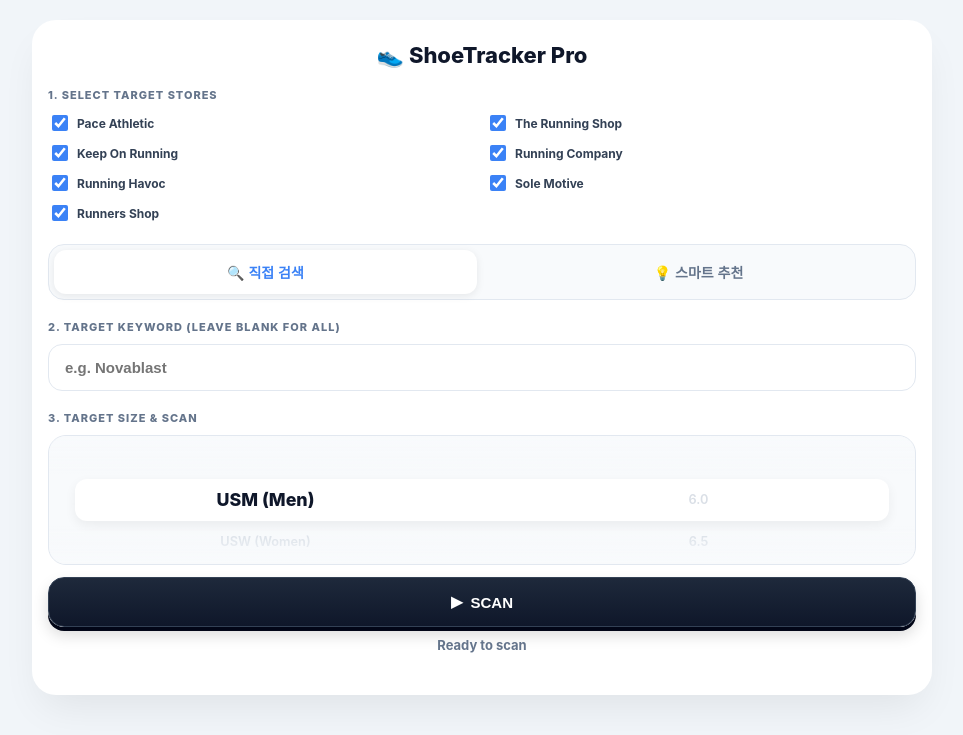
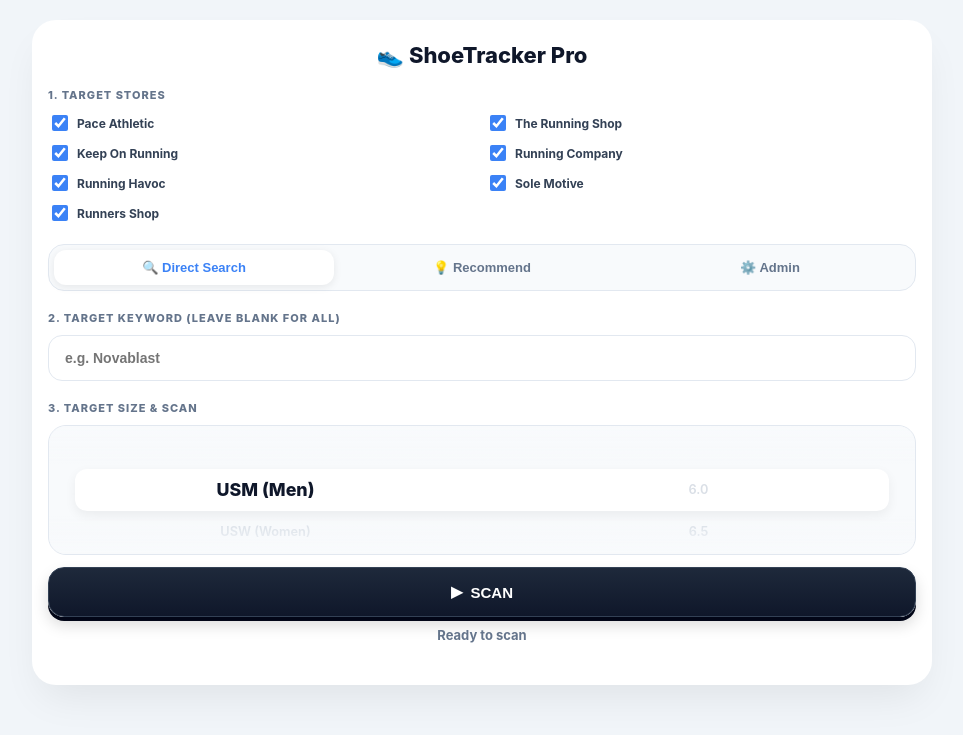
Before and after one commit to shawnlee-au/shoe-tracker, a Flask app: page / in a window 1280 px wide. Shown: the top 735 px of the page, without its empty margins (158-1121 px from the left). Run offline with Flask 3, Linux system fonts and the light colour scheme.

Commit message:
Add files via upload

```diff
--- a/app.py
+++ b/app.py
@@ -8,30 +8,70 @@ else: ssl._create_default_https_context = _create_unverified_https_context
 
 app = Flask(__name__)
 
+DB_FILE = 'shoe_db.json'
+DEFAULT_DB = {
+    "daily": {
+        "latest": "Novablast 4, Pegasus 41, Clifton 9, 880 v14, Ghost 16",
+        "value": "Novablast 3, Pegasus 40, Clifton 8, 880 v13, Ghost 15"
+    },
+    "max": {
+        "latest": "Nimbus 26, 1080 v13, Bondi 8, Invincible 3, Ghost Max",
+        "value": "Nimbus 25, 1080 v12, Bondi 7, Invincible 2"
+    },
+    "racing": {
+        "latest": "Vaporfly 3, Alphafly 3, Metaspeed Sky, Endorphin Pro 4",
+        "value": "Vaporfly 2, Alphafly 2, Endorphin Pro 3"
+    },
+    "super": {
+        "latest": "Superblast 2, Mach X 2, SC Trainer v3, Endorphin Speed 4",
+        "value": "Superblast, Mach X, SC Trainer v2, Endorphin Speed 3"
+    }
+}
+
+def get_db():
+    if os.path.exists(DB_FILE):
+        try:
+            with open(DB_FILE, 'r', encoding='utf-8') as f: return json.load(f)
+        except: pass
+    return DEFAULT_DB
+
+@app.route('/api/config', methods=['GET', 'POST'])
+def config_api():
+    if request.method == 'POST':
+        new_data = request.get_json(silent=True)
+        if new_data:
+            with open(DB_FILE, 'w', encoding='utf-8') as f:
+                json.dump(new_data, f, ensure_ascii=False)
+            return jsonify({"status": "ok"})
+    return jsonify(get_db())
+
 def scan_store(name, url_base, kw, gender, size_num):
     res = []
     seen_titles = set()
     try:
         url_base = url_base.rstrip('/')
-        search_term = kw.replace(' ', '+') if kw.strip() else "running+shoes"
+        words = kw.strip().split()
+        search_term = words[0] if words else "running+shoes"
         search_url = f"{url_base}/search?q={search_term}"
 
         req = urllib.request.Request(search_url, headers={'User-Agent': 'Mozilla/5.0'})
-        html = urllib.request.urlopen(req, timeout=8).read().decode('utf-8')
+        html = urllib.request.urlopen(req, timeout=10).read().decode('utf-8')
         handles = list(dict.fromkeys(re.findall(r'href="[^"]*/products/([^"?/#]+)', html)))
 
-        kl = kw.lower().strip()
+        kl_words = [w.lower() for w in words]
         target_f = float(size_num)
 
-        for h in handles[:20]:
+        for h in handles[:25]:
             try:
                 p_url = f"{url_base}/products/{h}"
                 j_req = urllib.request.Request(f"{p_url}.js", headers={'User-Agent': 'Mozilla/5.0'})
-                j_data = json.loads(urllib.request.urlopen(j_req, timeout=4).read().decode('utf-8'))
+                j_data = json.loads(urllib.request.urlopen(j_req, timeout=5).read().decode('utf-8'))
                 t = j_data.get('title', h)
-                tl = t.lower()
+                tl = t.lower().replace('-', ' ')
 
-                if kl and kl not in tl: continue
+                # 유연한 키워드 매칭: 띄어쓰기 무시 및 부분 단어 확인
+                if kl_words and not all(w in tl for w in kl_words): continue
+
                 is_womens_shoe = 'women' in tl or 'wmns' in tl
                 is_unisex_shoe = 'unisex' in tl
 
@@ -87,9 +127,11 @@ def scan_api():
         stores = req.get('stores', [])
 
         if not k_list: k_list = ['']
+        k_list = [k.strip() for k in k_list if k.strip()]
 
         data = []
-        with ThreadPoolExecutor(max_workers=15) as executor:
+        # Shopify 차단 방지를 위해 최대 스레드를 5개로 제한
+        with ThreadPoolExecutor(max_workers=5) as executor:
             futures = []
             for s in stores:
                 for kw in k_list:
--- a/templates/index.html
+++ b/templates/index.html
@@ -18,15 +18,17 @@
         .chk-wrapper { display: flex; align-items: center; gap: 6px; font-size: 12px; font-weight: 700; color: #334155; cursor: pointer; }
         .chk-wrapper input[type='checkbox'] { width: 16px; height: 16px; cursor: pointer; accent-color: #3b82f6; }
 
-        .tabs { display: flex; gap: 10px; margin-bottom: 20px; background: #f8fafc; padding: 5px; border-radius: 16px; border: 1.5px solid #e2e8f0; }
-        .tab-btn { flex: 1; padding: 12px; text-align: center; font-size: 14px; font-weight: 800; color: #64748b; background: transparent; border: none; border-radius: 12px; cursor: pointer; transition: 0.2s; }
+        .tabs { display: flex; gap: 8px; margin-bottom: 20px; background: #f8fafc; padding: 5px; border-radius: 16px; border: 1.5px solid #e2e8f0; }
+        .tab-btn { flex: 1; padding: 10px 4px; text-align: center; font-size: 13px; font-weight: 800; color: #64748b; background: transparent; border: none; border-radius: 12px; cursor: pointer; transition: 0.2s; white-space: nowrap; }
         .tab-btn.active { background: #ffffff; color: #3b82f6; box-shadow: 0 2px 8px rgba(0,0,0,0.08); }
         .tab-content { display: none; }
         .tab-content.active { display: block; animation: fadeIn 0.3s ease; }
         @keyframes fadeIn { from { opacity: 0; transform: translateY(5px); } to { opacity: 1; transform: translateY(0); } }
 
-        input[type='text'] { padding: 14px 16px; width: 100%; border: 1.5px solid #e2e8f0; border-radius: 14px; font-size: 15px; font-weight: 600; background: #ffffff; color: #0f172a; outline: none; transition: all 0.2s; }
+        input[type='text'] { padding: 14px 16px; width: 100%; border: 1.5px solid #e2e8f0; border-radius: 14px; font-size: 14px; font-weight: 600; background: #ffffff; color: #0f172a; outline: none; transition: all 0.2s; }
         input[type='text']:focus { border-color: #3b82f6; box-shadow: 0 0 0 4px rgba(59, 130, 246, 0.15); }
+
+        .admin-input { margin-bottom: 6px; padding: 12px 14px; font-size: 13px; background: #f8fafc; }
 
         .pill-grid { display: grid; grid-template-columns: 1fr 1fr; gap: 10px; margin-bottom: 15px; }
         .pill { background: #ffffff; border: 1.5px solid #e2e8f0; border-radius: 14px; padding: 14px 10px; text-align: center; font-size: 13px; font-weight: 800; color: #64748b; cursor: pointer; transition: 0.2s; box-shadow: 0 2px 4px rgba(0,0,0,0.02); }
@@ -66,7 +68,7 @@
         <h2>👟 ShoeTracker Pro</h2>
 
         <div class="input-group">
-            <label class="section-title">1. Select Target Stores</label>
+            <label class="section-title">1. Target Stores</label>
             <div class="checkbox-grid">
                 <label class="chk-wrapper"><input type="checkbox" class="store-cb" value="https://paceathletic.com" data-name="Pace Athletic" checked> Pace Athletic</label>
                 <label class="chk-wrapper"><input type="checkbox" class="store-cb" value="https://www.therunningshop.com.au" data-name="The Running Shop" checked> The Running Shop</label>
@@ -79,8 +81,9 @@
         </div>
 
         <div class="tabs">
-            <button class="tab-btn active" id="tabBtn-direct" onclick="switchTab('direct')">🔍 직접 검색</button>
-            <button class="tab-btn" id="tabBtn-smart" onclick="switchTab('smart')">💡 스마트 추천</button>
+            <button class="tab-btn active" id="tabBtn-direct" onclick="switchTab('direct')">🔍 Direct Search</button>
+            <button class="tab-btn" id="tabBtn-smart" onclick="switchTab('smart')">💡 Recommend</button>
+            <button class="tab-btn" id="tabBtn-admin" onclick="switchTab('admin')">⚙️ Admin</button>
         </div>
 
         <div class="input-group tab-content active" id="content-direct">
@@ -89,21 +92,42 @@
         </div>
 
         <div class="input-group tab-content" id="content-smart">
-            <label class="section-title">2-1. 러닝 목적 선택</label>
+            <label class="section-title">2-1. Running Purpose</label>
             <div class="pill-grid purpose-grid">
-                <div class="pill active" data-val="daily" onclick="selectPill(this, 'purpose')">데일리 트레이닝</div>
-                <div class="pill" data-val="max" onclick="selectPill(this, 'purpose')">맥스 쿠셔닝</div>
-                <div class="pill" data-val="racing" onclick="selectPill(this, 'purpose')">로드 레이싱(카본화)</div>
-                <div class="pill" data-val="super" onclick="selectPill(this, 'purpose')">수퍼 트레이닝</div>
+                <div class="pill active" data-val="daily" onclick="selectPill(this, 'purpose')">Daily Training</div>
+                <div class="pill" data-val="max" onclick="selectPill(this, 'purpose')">Max Cushioning</div>
+                <div class="pill" data-val="racing" onclick="selectPill(this, 'purpose')">Road Racing</div>
+                <div class="pill" data-val="super" onclick="selectPill(this, 'purpose')">Super Training</div>
             </div>
-            <label class="section-title">2-2. 신발 버전 선택</label>
+            <label class="section-title">2-2. Shoe Version</label>
             <div class="pill-grid version-grid" style="margin-bottom:0;">
-                <div class="pill active" data-val="latest" onclick="selectPill(this, 'version')">🆕 최신형 신상</div>
-                <div class="pill" data-val="value" onclick="selectPill(this, 'version')">💰 직전 가성비 모델</div>
+                <div class="pill active" data-val="latest" onclick="selectPill(this, 'version')">🆕 Latest Models</div>
+                <div class="pill" data-val="value" onclick="selectPill(this, 'version')">💰 Value Models</div>
             </div>
         </div>
 
-        <div class="input-group">
+        <div class="input-group tab-content" id="content-admin">
+            <label class="section-title">Daily Training (Comma separated)</label>
+            <input type="text" id="admin-daily-latest" class="admin-input" placeholder="Latest (e.g. Novablast 4)">
+            <input type="text" id="admin-daily-value" class="admin-input" placeholder="Value (e.g. Novablast 3)" style="margin-bottom:15px;">
+
+            <label class="section-title">Max Cushioning</label>
+            <input type="text" id="admin-max-latest" class="admin-input" placeholder="Latest models">
+            <input type="text" id="admin-max-value" class="admin-input" placeholder="Value models" style="margin-bottom:15px;">
+
+            <label class="section-title">Road Racing (Carbon)</label>
+            <input type="text" id="admin-racing-latest" class="admin-input" placeholder="Latest models">
+            <input type="text" id="admin-racing-value" class="admin-input" placeholder="Value models" style="margin-bottom:15px;">
+
+            <label class="section-title">Super Training</label>
+            <input type="text" id="admin-super-latest" class="admin-input" placeholder="Latest models">
+            <input type="text" id="admin-super-value" class="admin-input" placeholder="Value models" style="margin-bottom:15px;">
+
+            <button id="saveAdminBtn" class="btn-primary" style="height:44px; margin-top:5px;">SAVE CONFIG</button>
+            <p id="admin-status" style="text-align:center; color:#10b981; font-size:12px; font-weight:bold; display:none;">Saved Successfully!</p>
+        </div>
+
+        <div class="input-group" id="scan-section">
             <label class="section-title">3. Target Size & Scan</label>
             <div class="size-action-row">
                 <div class="picker-container" id="picker-main">
@@ -134,13 +158,59 @@
 
     <script>
         let currentMode = 'direct';
+        let shoeDB = {};
+
+        // 초기 데이터 로딩
+        fetch('/api/config').then(r => r.json()).then(data => {
+            shoeDB = data;
+            document.getElementById('admin-daily-latest').value = data.daily.latest;
+            document.getElementById('admin-daily-value').value = data.daily.value;
+            document.getElementById('admin-max-latest').value = data.max.latest;
+            document.getElementById('admin-max-value').value = data.max.value;
+            document.getElementById('admin-racing-latest').value = data.racing.latest;
+            document.getElementById('admin-racing-value').value = data.racing.value;
+            document.getElementById('admin-super-latest').value = data.super.latest;
+            document.getElementById('admin-super-value').value = data.super.value;
+        });
+
+        // 탭 전환
         function switchTab(mode) {
             currentMode = mode;
             document.querySelectorAll('.tab-btn').forEach(btn => btn.classList.remove('active'));
             document.querySelectorAll('.tab-content').forEach(content => content.classList.remove('active'));
             document.getElementById('tabBtn-' + mode).classList.add('active');
             document.getElementById('content-' + mode).classList.add('active');
+
+            if (mode === 'admin') {
+                document.getElementById('scan-section').style.display = 'none';
+                document.getElementById('board').style.display = 'none';
+            } else {
+                document.getElementById('scan-section').style.display = 'block';
+                document.getElementById('board').style.display = 'flex';
+            }
         }
+
+        // 어드민 설정 저장
+        document.getElementById('saveAdminBtn').onclick = function() {
+            const newData = {
+                daily: { latest: document.getElementById('admin-daily-latest').value, value: document.getElementById('admin-daily-value').value },
+                max: { latest: document.getElementById('admin-max-latest').value, value: document.getElementById('admin-max-value').value },
+                racing: { latest: document.getElementById('admin-racing-latest').value, value: document.getElementById('admin-racing-value').value },
+                super: { latest: document.getElementById('admin-super-latest').value, value: document.getElementById('admin-super-value').value }
+            };
+            fetch('/api/config', {
+                method: 'POST',
+                headers: {'Content-Type': 'application/json'},
+                body: JSON.stringify(newData)
+            }).then(r => r.json()).then(res => {
+                if(res.status === 'ok') {
+                    shoeDB = newData;
+                    const st = document.getElementById('admin-status');
+                    st.style.display = 'block';
+                    setTimeout(() => st.style.display = 'none', 3000);
+                }
+            });
+        };
 
         let selPurpose = 'daily';
         let selVersion = 'latest';
@@ -182,25 +252,6 @@
         setupWheel('wheel-gender', val => { selGender = val; });
         setupWheel('wheel-size', val => { selSize = val; });
 
-        const shoeDB = {
-            daily: {
-                latest: ['Novablast 4', 'Pegasus 41', 'Clifton 9', '880 v14', 'Ghost 16'],
-                value: ['Novablast 3', 'Pegasus 40', 'Clifton 8', '880 v13', 'Ghost 15']
-            },
-            max: {
-                latest: ['Nimbus 26', '1080 v13', 'Bondi 8', 'Invincible 3', 'Ghost Max'],
-                value: ['Nimbus 25', '1080 v12', 'Bondi 7', 'Invincible 2']
-            },
-            racing: {
-                latest: ['Vaporfly 3', 'Alphafly 3', 'Metaspeed Sky Paris', 'Endorphin Pro 4'],
-                value: ['Vaporfly 2', 'Alphafly 2', 'Metaspeed Sky+', 'Endorphin Pro 3']
-            },
-            super: {
-                latest: ['Superblast 2', 'Mach X 2', 'SC Trainer v3', 'Endorphin Speed 4'],
-                value: ['Superblast', 'Mach X', 'SC Trainer v2', 'Endorphin Speed 3']
-            }
-        };
-
         let abortCtrl = null, isScanning = false, progInt = null;
 
         document.getElementById('scanBtn').onclick = function() {
@@ -208,7 +259,7 @@
 
             let activeStores = [];
             document.querySelectorAll('.store-cb:checked').forEach(cb => { activeStores.push({name: cb.dataset.name, url: cb.value}); });
-            if(activeStores.length === 0) { alert('최소 1개 이상의 스토어를 선택해주세요!'); return; }
+            if(activeStores.length === 0) { alert('Please select at least one store!'); return; }
 
             let k_list = [];
             let searchLabel = "";
@@ -217,7 +268,8 @@
                 if (val) k_list = [val];
                 searchLabel = val ? "'" + val + "'" : "ALL SHOES";
             } else {
-                k_list = shoeDB[selPurpose][selVersion];
+                let rawString = shoeDB[selPurpose][selVersion];
+                k_list = rawString.split(',').map(s => s.trim()).filter(s => s);
                 let pText = document.querySelector(`.purpose-grid .pill[data-val="${selPurpose}"]`).innerText;
                 let vText = document.querySelector(`.version-grid .pill[data-val="${selVersion}"]`).innerText;
                 searchLabel = `[${pText} / ${vText}]`;
@@ -255,7 +307,7 @@
 
                 let html = '';
                 if(data.length === 0) {
-                    html = '<div class="no-result">선택하신 조건의 러닝화 재고를 찾지 못했습니다.</div>';
+                    html = '<div class="no-result">No matching shoes found.</div>';
                 } else {
                     data.forEach(item => {
                         let bg = '#64748b';
@@ -278,12 +330,12 @@
                     });
                 }
                 brd.innerHTML = html;
-                stat.innerText = '✅ ' + data.length + '개의 상품 스캔 완료!';
+                stat.innerText = '✅ ' + data.length + ' item(s) found!';
                 stat.style.color = '#10b981';
             })
             .catch((err) => {
                 clearInterval(progInt); pCont.style.display = 'none';
-                stat.innerText = (err.name === 'AbortError') ? '🛑 스캔 취소됨' : '🔴 오류가 발생했습니다.';
+                stat.innerText = (err.name === 'AbortError') ? '🛑 Scan Stopped' : '🔴 Error occurred!';
                 stat.style.color = '#ef4444';
             })
             .finally(() => {
```
